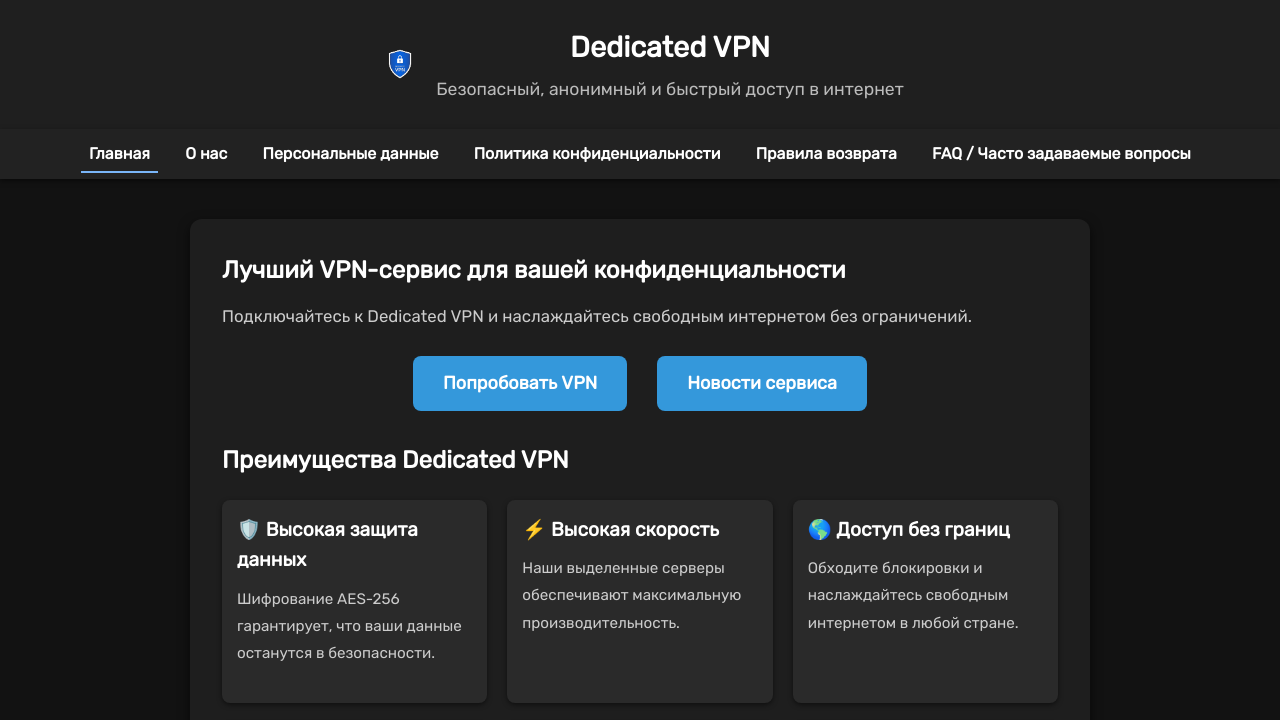
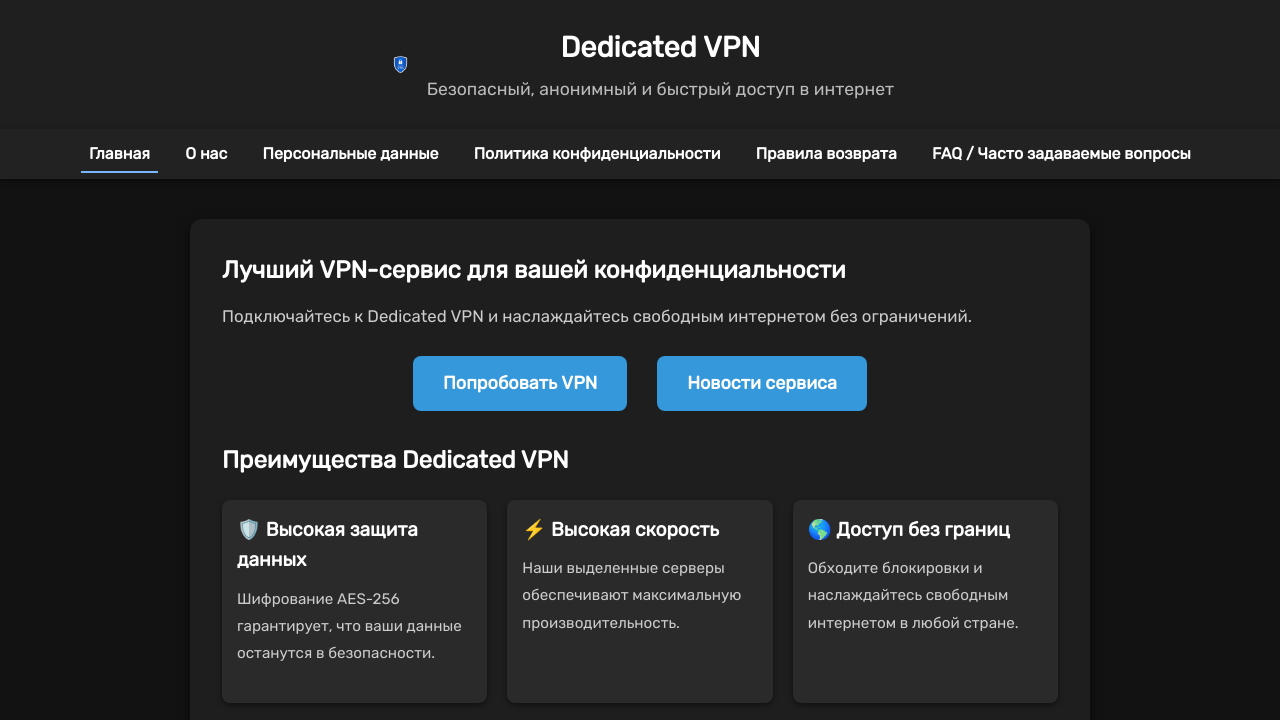
Before and after one commit to mix931/dedicatedvpn_site, a plain HTML site: page index.html in a window 1280 px wide. Shown: the top 720 px of the page. Drawn offline with Linux system fonts and the light colour scheme.

Commit message:
13241241

```diff
--- a/style.css
+++ b/style.css
@@ -42,9 +42,10 @@ header {
 }
 
 .logo {
-  width: 48px;
-  height: 48px;
+  width: 1.8em;
+  height: 1.8em;
   border-radius: 8px;
+  object-fit: contain;
 }
 
 .header-content h1 {
```
